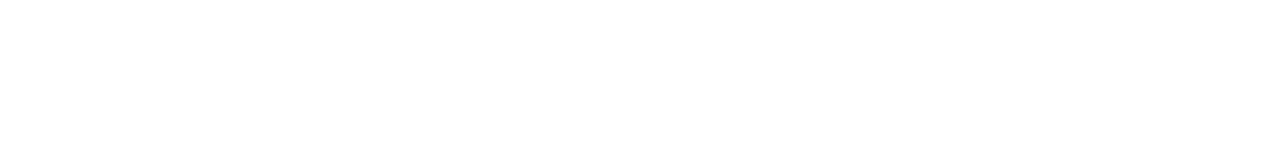
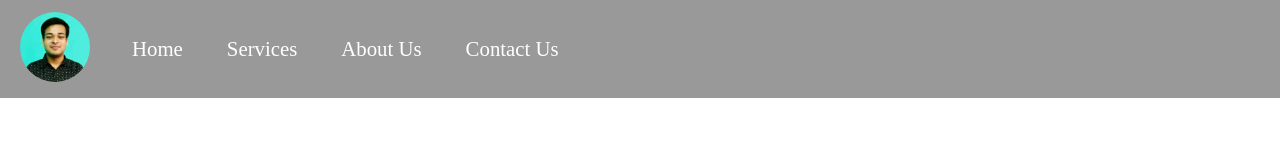
Before and after one commit to sounak999/Web-Dev-Everyday, a plain HTML site: page Day 14/index.html in a window 1280 px wide. Drawn offline with Linux system fonts and the light colour scheme.

Commit message:
navbar created

```diff
--- /dev/null
+++ b/Day 14/css/style.css
@@ -0,0 +1,66 @@
+/* CSS Reset */
+*{
+    margin: 0;
+    padding: 0;
+}
+
+/* CSS Variables */
+:root{
+    --navbar-height: 59px;
+}
+
+/* Navigation Bar */
+#navbar{
+    display: flex;
+    align-items: center;
+}
+
+/* Navigation Bar: Logo and Image */
+#logo{
+    margin: 10px 15px;
+}
+
+#logo img{
+    height: 70px;
+    margin: 2px 5px;
+    border-radius: 50%;
+}
+
+/* Navigation Bar: List Styling */
+#navbar {
+    position: relative;
+}
+
+#navbar ul {
+    display: flex;
+}
+
+#navbar::before{
+    color: white;
+    content: "";
+    background-color: black;
+    position: absolute;
+    height: 100%;
+    width: 100%;
+    display: flex;
+    z-index: -1;
+    opacity: 0.4;
+}
+
+#navbar ul li{
+    list-style: none;
+    font-size: 1.3rem;
+}
+
+#navbar ul li a{
+    color: white;
+    display: block;
+    padding: 3px 22px;
+    border-radius: 20px;
+    text-decoration: none;
+}
+
+#navbar ul li a:hover{
+    color: black;
+    background-color: white;
+}
--- a/Day 14/index.html
+++ b/Day 14/index.html
@@ -1,12 +1,27 @@
 <!DOCTYPE html>
 <html lang="en">
+
 <head>
     <meta charset="UTF-8">
     <meta http-equiv="X-UA-Compatible" content="IE=edge">
     <meta name="viewport" content="width=device-width, initial-scale=1.0">
     <title>Best Online Food Delivery System in India | MyOnlineMeal.com</title>
+    <link rel="stylesheet" href="css/style.css">
 </head>
+
 <body>
+    <nav id="navbar">
+        <div id="logo">
+            <img src="logo.jpg" alt="MyOnlineMeal.com">
+        </div>
 
+        <ul>
+            <li class="item"><a href="#">Home</a></li>
+            <li class="item"><a href="#">Services</a></li>
+            <li class="item"><a href="#">About Us</a></li>
+            <li class="item"><a href="#">Contact Us</a></li>
+        </ul>
+    </nav>
 </body>
+
 </html>
```
Also changed, not shown: Day 14/logo.jpg (added), Day 14/logo.png (deleted).
